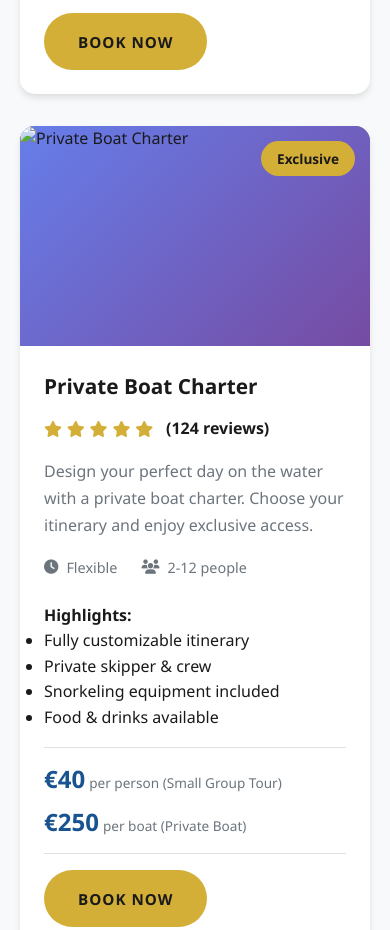
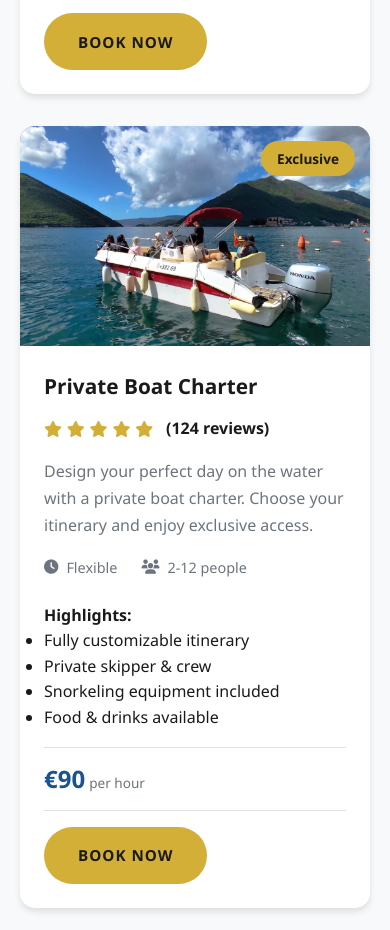
Before and after one commit to zeljkobar/royalservices, a plain HTML site: page boat-tours.html in a window 390 px wide. Shown: the part 6142-7072 px from the top of the page. Drawn offline with Linux system fonts and the light colour scheme.

```diff
--- a/boat-tours.html
+++ b/boat-tours.html
@@ -384,7 +384,7 @@
           <div class="tour-card">
             <div class="tour-image">
               <img
-                src="images/private-charter.jpg"
+                src="images/private-charter.jpeg"
                 alt="Private Boat Charter"
               />
               <div class="tour-badge">Exclusive</div>
@@ -418,12 +418,8 @@
               </div>
               <div class="tour-price">
                 <div>
-                  <span class="price">€40</span>
-                  <span class="price-note">per person (Small Group Tour)</span>
-                </div>
-                <div>
-                  <span class="price">€250</span>
-                  <span class="price-note">per boat (Private Boat)</span>
+                  <span class="price">€90</span>
+                  <span class="price-note">per hour</span>
                 </div>
               </div>
               <a href="index.html#contact" class="btn btn-primary">Book Now</a>
```
Also changed, not shown: images/private-charter.jpeg (added).
